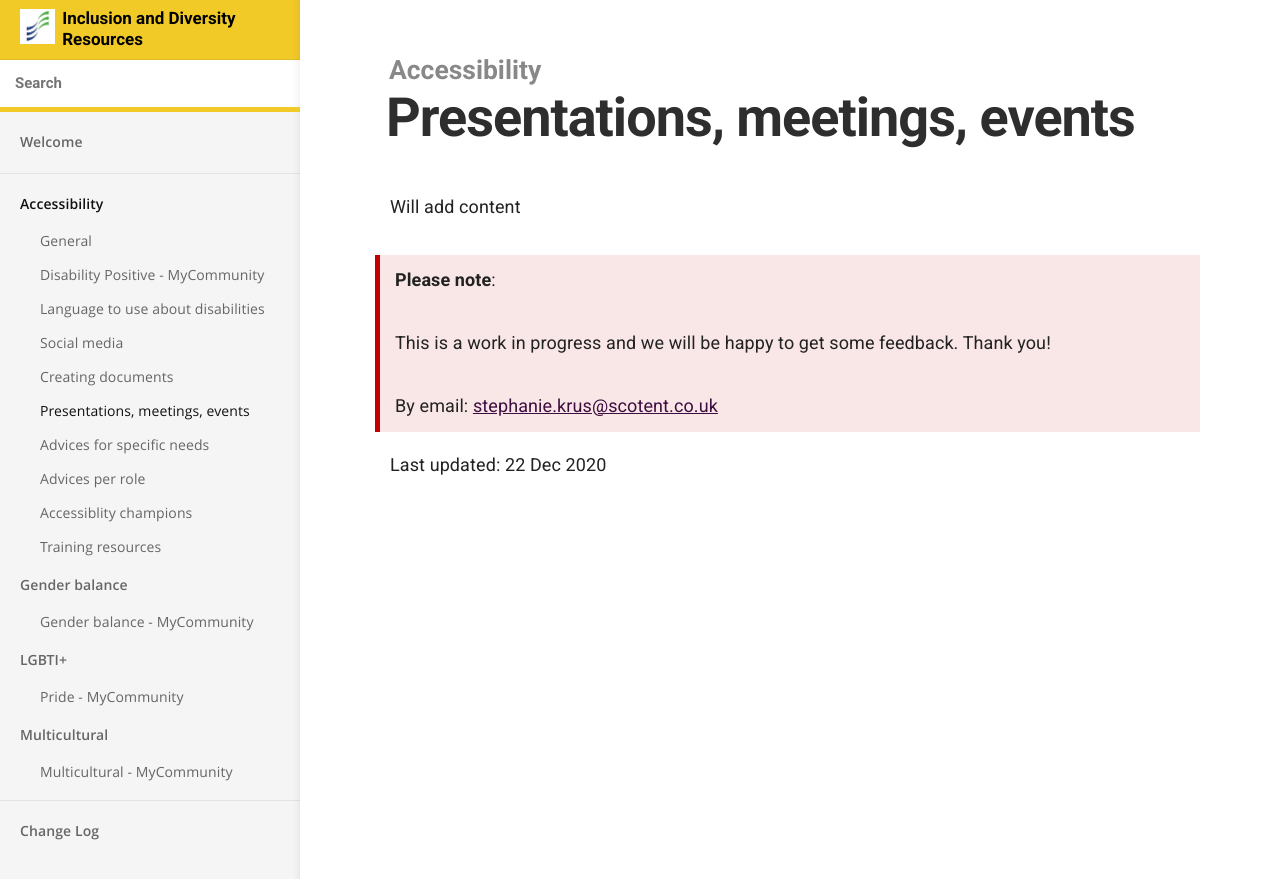
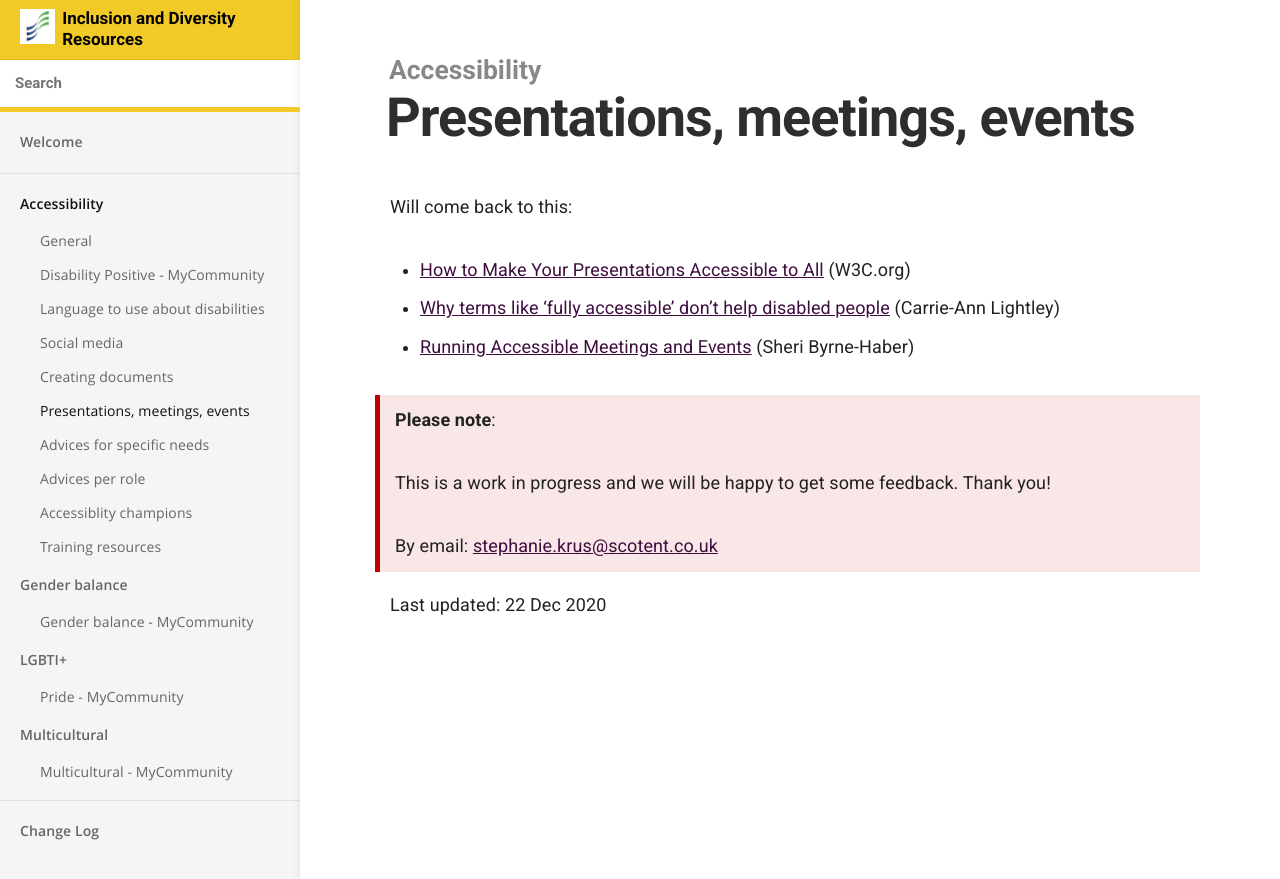
Before and after one commit to numbat70/inclusion2021, a Jekyll site: the page built from _docs/accessibility/presentation-meeting.md, in a window 1280 px wide. Shown: the top 879 px of the page. Built offline with Jekyll 4.4.1, drawn with Linux system fonts in a browser that asks for light colours.

Commit message:
SK - made a start

```diff
--- a/_docs/accessibility/presentation-meeting.md
+++ b/_docs/accessibility/presentation-meeting.md
@@ -4,7 +4,11 @@ category: Accessibility
 order: 6
 ---
 
-Will add content
+Will come back to this:
+
+- [How to Make Your Presentations Accessible to All](https://www.w3.org/WAI/teach-advocate/accessible-presentations/) (W3C.org)
+- [Why terms like ‘fully accessible’ don’t help disabled people](https://www.carrieannlightley.com/post/why-terms-like-fully-accessible-don-t-help-disabled-people) (Carrie-Ann Lightley)
+- [Running Accessible Meetings and Events](https://medium.com/age-of-awareness/running-accessible-meetings-and-events-5efcd9c4a3df) (Sheri Byrne-Haber)
 
 {% include feedback.html %}
 <div>Last updated: {{site.time | date_to_string}}</div>
```
